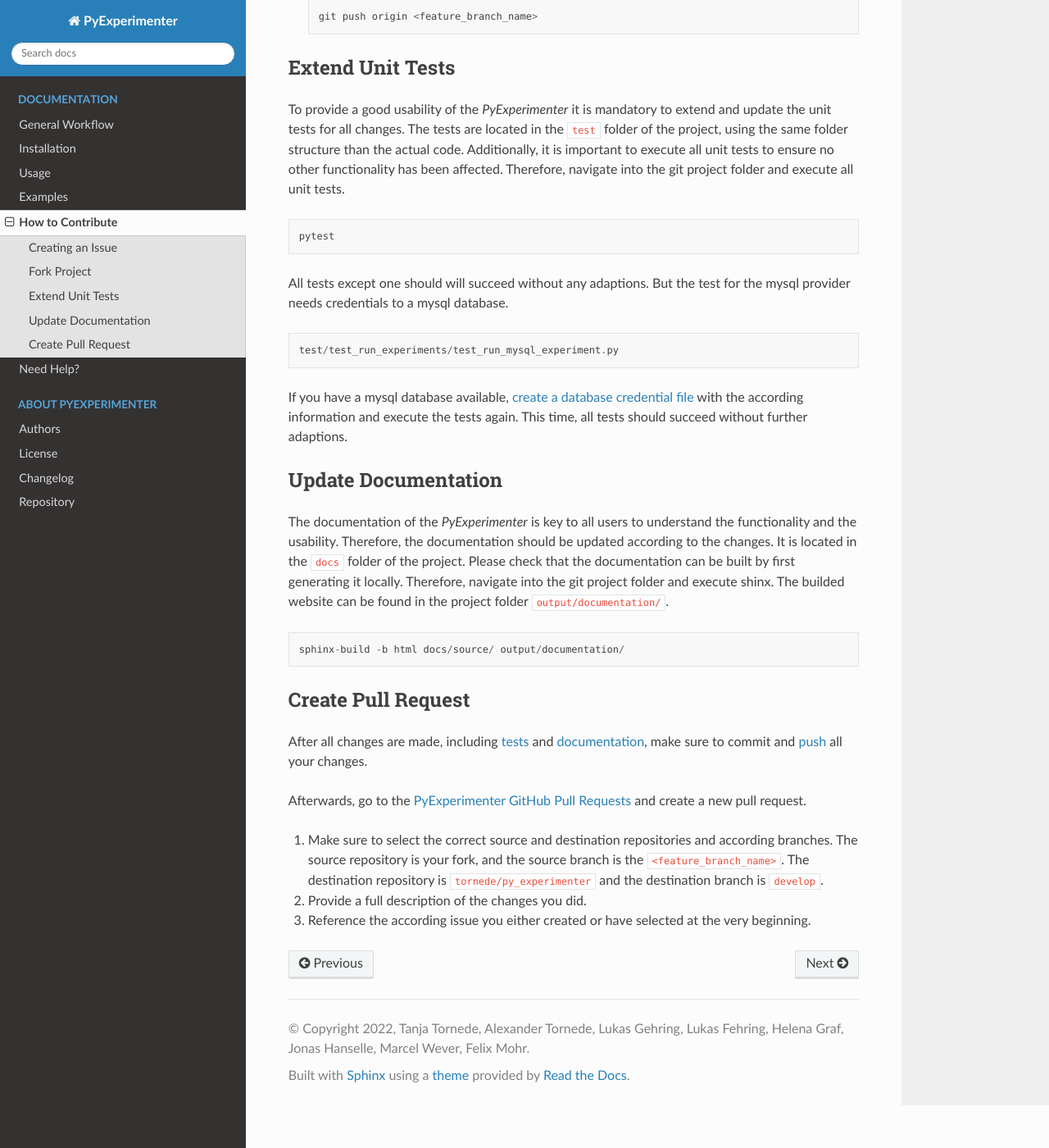
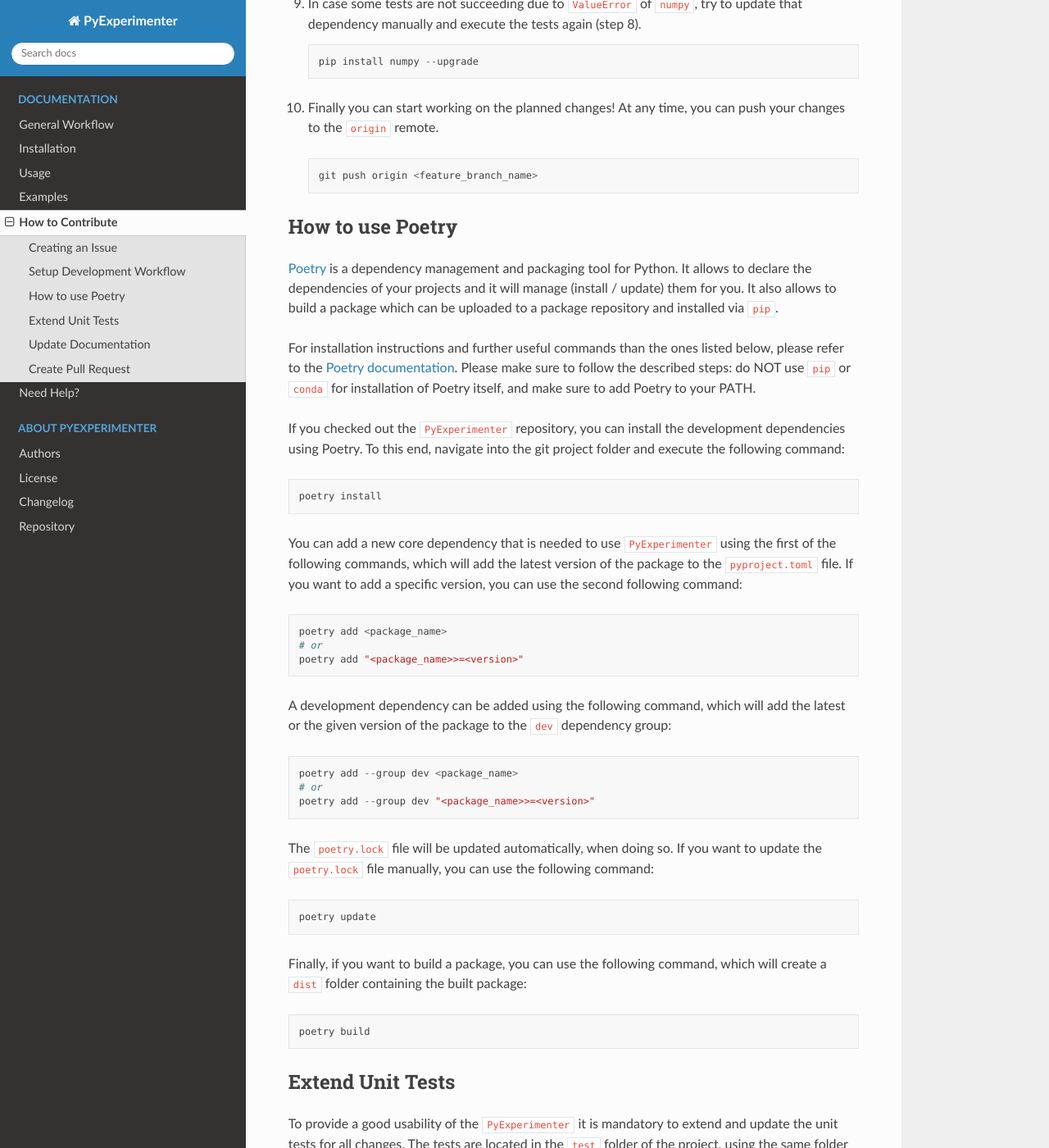
Before and after one commit to tornede/py_experimenter, a Sphinx documentation site: the page built from docs/source/how-to-contribute.rst, in a window 1280 px wide and 1400 px high, scrolled down 2105 px. Shown: the whole window at 82% size. Built offline with Sphinx 7.4.7 and the Read the Docs theme 2.0.0, drawn with Linux system fonts in a browser that asks for light colours; pages that are not in the unit, such as notebooks, are missing from menus; some of the changed text lies outside the part shown.

Commit message:
Convert setup.py to pyproject.toml (#54)
* Create pyproject.toml via Poetry
* Add all dependencies for PyExperimenter itself as well as for the development
* Update the installation description within documentation of PyExperimenter
* Update How-to-Contribute documentation to cover Poetry
* Update development workflow of How-to-Contribute documentation to cover all necessary steps

Co-authored-by: Tanja Tornede <tanja.tornede@upb.de>
Co-authored-by: Alexander Tornede <tornede@tnt.uni-hannover.de>

```diff
--- a/docs/source/how-to-contribute.rst
+++ b/docs/source/how-to-contribute.rst
@@ -5,7 +5,7 @@
 How to Contribute
 ==================
 
-We would appreciate seeing you contributing to the `PyExperimenter`. If you have any new idea or have found a bug, please first make sure to check the existing `GitHub Issues <github_py_experimenter_issues_>`_. In case someone else have had a similar idea or has found the same bug, you could give further feedback on how to improve. Otherwise, please :ref:`create an according issue <contribute_create_issue>`. You are planning to work on this issue yourself, or you have found another issue you would like to work on? Great! Directly create a comment stating what exactly you are planning to do and :ref:`fork the project <contribute_fork_project>`.
+We would appreciate seeing you contributing to the `PyExperimenter`. If you have any new idea or have found a bug, please first make sure to check the existing `GitHub Issues <github_py_experimenter_issues_>`_. In case someone else have had a similar idea or has found the same bug, you could give further feedback on how to improve. Otherwise, please :ref:`create an according issue <contribute_create_issue>`. You are planning to work on this issue yourself, or you have found another issue you would like to work on? Great! Directly create a comment stating what exactly you are planning to do and :ref:`setup the development workflow <contribute_fork_project>`.
 
 At the end, please make sure that you also :ref:`extended the unit tests <contribute_unit_tests>` and that all unit tests are working correctly. Additionally, please :ref:`update the documentation <contribute_update_documentation>` according to your changes. At the very end, :ref:`create a pull request <contribute_pull_request>` and mention the issue on which the changes are based, which contains important information for the review.
 
@@ -36,20 +36,20 @@
 
 .. _contribute_fork_project:
 
-Fork Project
--------------
+Setup Development Workflow
+---------------------------
 
-The contribution workflow for the `PyExperimenter` is based on the fork-and-branch git workflow as described in this `blog post <fork_and_branch_workflow_>`_. The general steps are as follows:
+The development workflow for the ``PyExperimenter`` is based on the fork-and-branch git workflow as described in this `blog post <fork_and_branch_workflow_>`_. The general steps are as follows:
 
-1. Fork the GitHub repository: Log in to GitHub, go to the `PyExperimenter GitHub repository <github_py_experimenter_>`_ and click on ``Fork`` button in the top right corner.
+1. Fork the GitHub repository: Log into GitHub, go to the `PyExperimenter GitHub repository <github_py_experimenter_>`_ and click on ``Fork`` button in the top right corner.
 
-2. Clone your GitHub repository Fork: On your local machine, go into the folder where you want to clone the repository and clone your fork using the following command, but please ensure to replace ``<username>``.
+2. Clone your GitHub repository fork: On your local machine, go into the folder where you want to clone the repository and clone your fork using the following command, but please ensure to replace ``<username>``.
 
    .. code-block::
 
         git clone https://github.com/<username>/py_experimenter.git
 
-3. Add `PyExperimenter` remote: Add the original `PyExperimenter` repository as additional remote.
+3. Add ``PyExperimenter`` remote: Add the original ``PyExperimenter`` repository as additional remote.
 
    .. code-block::
 
@@ -64,37 +64,93 @@
         git switch develop
         git checkout -b <feature_branch_name>
 
-5. Install requirements: Make sure to install all requirements.
-
-   .. literalinclude:: ../../requirements.txt
-
-   Preferably into a newly created `anaconda environment <anaconda_>`_.
+5. Create an environment for the development, e.g. using `Anaconda <anaconda_>`_.
 
    .. code-block::
 
-        conda create --name py_experimenter python=3.8
+        conda create -n py-experimenter-env python=3.9
+        conda activate py-experimenter-env
 
+6. Install the development dependencies using :ref:`poetry <use_poetry>`.
 
-6. Check tests: Before working on any changes, please make sure that all unit tests are working correctly. Therefore, navigate into the git project folder and execute all unit tests.
+   .. code-block::
+
+        poetry install
+
+7. Make sure to install `pandoc` separately in your anaconda environment `as this article suggests <pandoc_installation_>`_.
+
+   .. code-block::
+
+        conda install pandoc
+
+8. Check tests: Before working on any changes, please make sure that all unit tests are working correctly. Therefore, navigate into the git project folder and execute all unit tests.
 
    .. code-block::
 
         pytest
 
-7. Finally you can start working on the planned changes! At any time, you can push your changes to the ``origin`` remote.
+9. In case some tests are not succeeding due to ``ValueError`` of ``numpy``, try to update that dependency manually and execute the tests again (step 8).
+
+   .. code-block::
+
+        pip install numpy --upgrade
+
+10. Finally you can start working on the planned changes! At any time, you can push your changes to the ``origin`` remote.
 
    .. code-block::
 
         git push origin <feature_branch_name>
 
 
+.. _use_poetry:
+
+How to use Poetry
+-----------------
+
+`Poetry <poetry_>`_ is a dependency management and packaging tool for Python. It allows to declare the dependencies of your projects and it will manage (install / update) them for you. It also allows to build a package which can be uploaded to a package repository and installed via ``pip``.
+
+For installation instructions and further useful commands than the ones listed below, please refer to the `Poetry documentation <poetry_docs_>`_. Please make sure to follow the described steps: do NOT use ``pip`` or ``conda`` for installation of Poetry itself, and make sure to add Poetry to your PATH.
+
+If you checked out the ``PyExperimenter`` repository, you can install the development dependencies using Poetry. To this end, navigate into the git project folder and execute the following command:
+
+.. code-block::
+
+        poetry install
+
+You can add a new core dependency that is needed to use ``PyExperimenter`` using the first of the following commands, which will add the latest version of the package to the ``pyproject.toml`` file. If you want to add a specific version, you can use the second following command:
+
+.. code-block::
+
+        poetry add <package_name>
+        # or
+        poetry add "<package_name>>=<version>"
+
+A development dependency can be added using the following command, which will add the latest or the given version of the package to the ``dev`` dependency group:
+
+.. code-block::
+
+        poetry add --group dev <package_name>
+        # or
+        poetry add --group dev "<package_name>>=<version>"
+
+The ``poetry.lock`` file will be updated automatically, when doing so. If you want to update the ``poetry.lock`` file manually, you can use the following command:
+
+.. code-block::
+
+        poetry update
+
+Finally, if you want to build a package, you can use the following command, which will create a ``dist`` folder containing the built package:
+
+.. code-block::
+
+        poetry build
 
 .. _contribute_unit_tests:
 
 Extend Unit Tests
 ------------------
 
-To provide a good usability of the `PyExperimenter` it is mandatory to extend and update the unit tests for all changes. The tests are located in the ``test`` folder of the project, using the same folder structure than the actual code. Additionally, it is important to execute all unit tests to ensure no other functionality has been affected. Therefore, navigate into the git project folder and execute all unit tests.
+To provide a good usability of the ``PyExperimenter`` it is mandatory to extend and update the unit tests for all changes. The tests are located in the ``test`` folder of the project, using the same folder structure than the actual code. Additionally, it is important to execute all unit tests to ensure no other functionality has been affected. Therefore, navigate into the git project folder and execute all unit tests.
 
 .. code-block::
 
@@ -114,7 +170,7 @@
 Update Documentation
 ---------------------
 
-The documentation of the `PyExperimenter` is key to all users to understand the functionality and the usability. Therefore, the documentation should be updated according to the changes. It is located in the ``docs`` folder of the project. Please check that the documentation can be built by first generating it locally. Therefore, navigate into the git project folder and execute shinx. The builded website can be found in the project folder ``output/documentation/``.
+The documentation of the ``PyExperimenter`` is key to all users to understand the functionality and the usability. Therefore, the documentation should be updated according to the changes. It is located in the ``docs`` folder of the project. Please check that the documentation can be built by first generating it locally. Therefore, navigate into the git project folder and execute shinx. The builded website can be found in the project folder ``output/documentation/``.
 
 .. code-block::
 
@@ -137,9 +193,12 @@
 3. Reference the according issue you either created or have selected at the very beginning.
 
 
-.. _anaconda: https://conda.io/
+.. _anaconda: https://docs.anaconda.com/anaconda/install/
 .. _fork_and_branch_workflow: https://blog.scottlowe.org/2015/01/27/using-fork-branch-git-workflow/
 .. _github_py_experimenter: https://github.com/tornede/py_experimenter/
 .. _github_py_experimenter_issues: https://github.com/tornede/py_experimenter/issues
 .. _github_py_experimenter_pulls: https://github.com/tornede/py_experimenter/pulls
 .. _create_database_credential_file: https://tornede.github.io/py_experimenter/usage.html#database-credential-file
+.. _pandoc_installation: https://stackoverflow.com/questions/62398231/building-docs-fails-due-to-missing-pandoc
+.. _poetry: https://python-poetry.org/
+.. _poetry_docs: https://python-poetry.org/docs/
--- a/docs/source/installation.rst
+++ b/docs/source/installation.rst
@@ -8,6 +8,7 @@
 
         pip install py-experimenter
 
-Thereby, the following requirements are automatically installed:
+Thereby, the following dependencies are automatically installed:
 
-.. literalinclude:: ../../requirements.txt
+.. literalinclude:: ../../pyproject.toml
+    :language: toml
--- a/requirements.txt
+++ /dev/null
@@ -1,5 +0,0 @@
-mysql-connector-python
-numpy
-pandas
-pytest
-mock
```
Also changed, not shown: pyproject.toml (added, +46 -0 lines), setup.py (deleted, +0 -38 lines), 1 other file.
